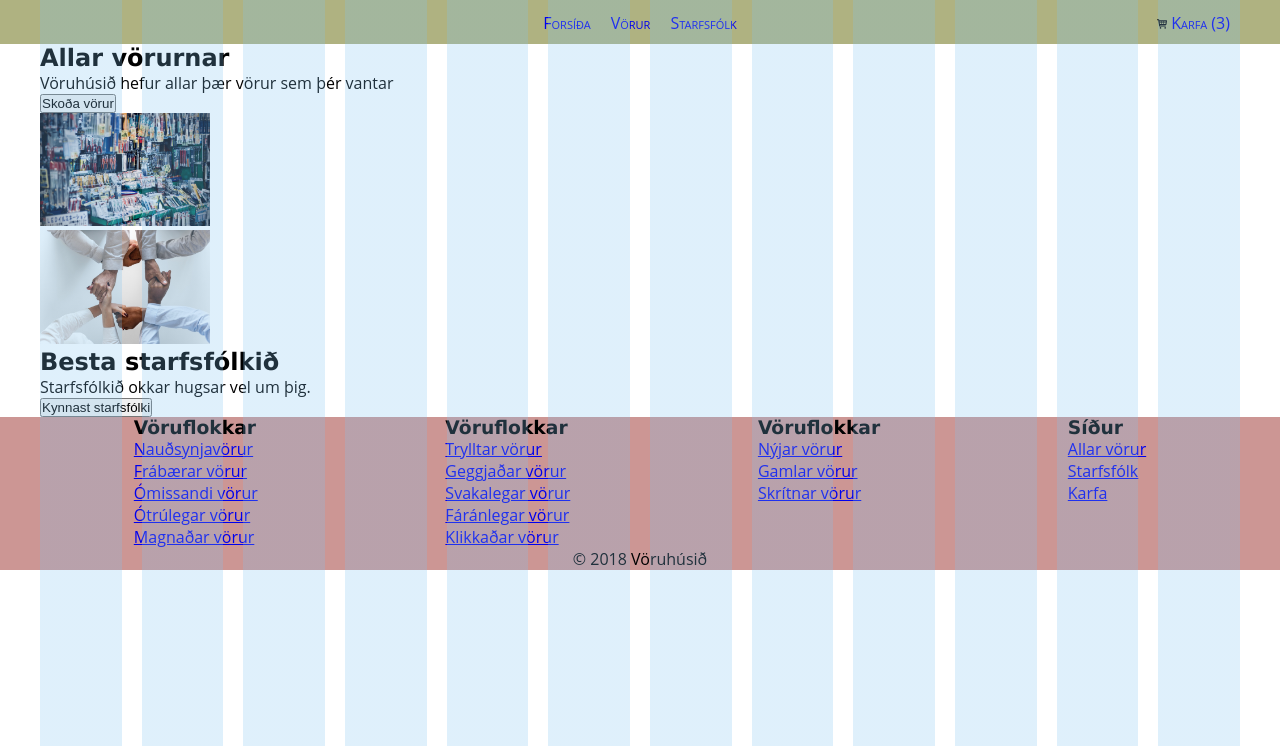
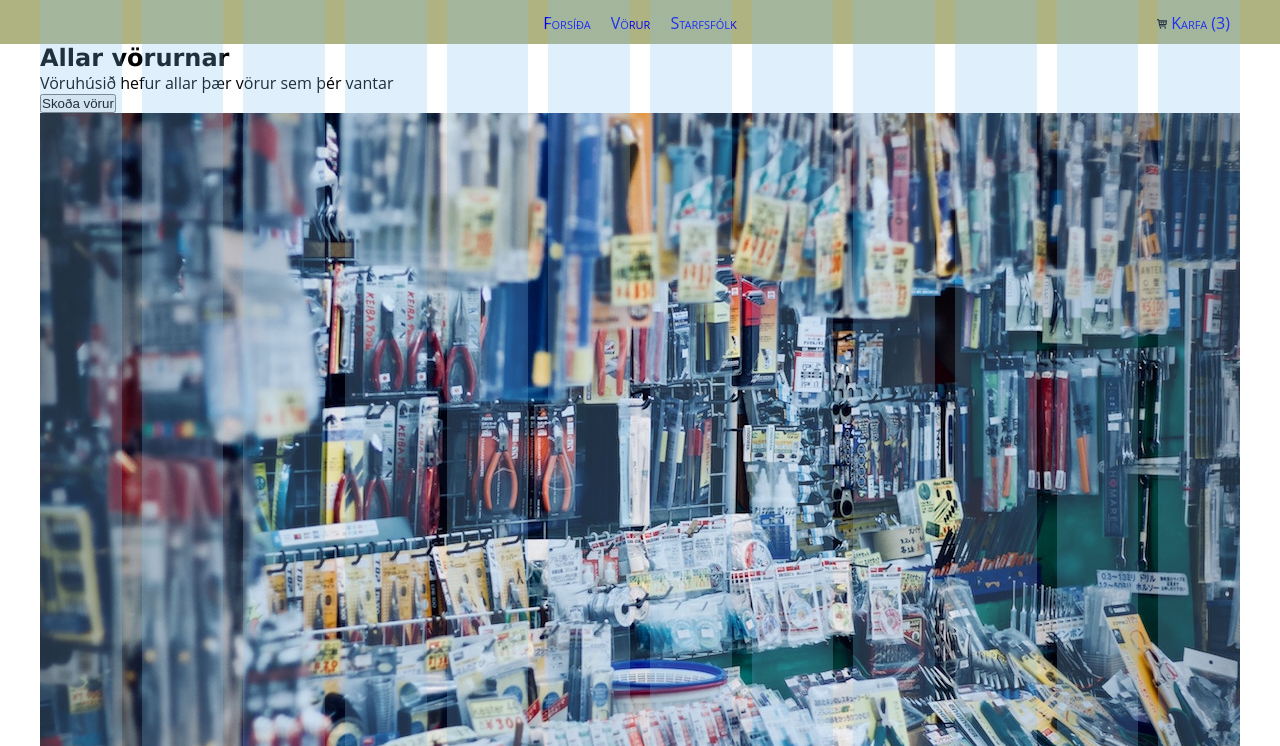
Before and after one commit to MartaVidar/Hopverkefni1, a website: page index.html in a window 1280 px wide. Shown: the part 54-800 px from the top of the page. Drawn offline with Linux system fonts and the light colour scheme.

Commit message:
Lagaði, slatta. Er rétt í 1500 allavega þarf að laga hitt

```diff
--- a/index.html
+++ b/index.html
@@ -1,5 +1,6 @@
 <!doctype html>
 <html lang="en">
+
 <head>
   <meta charset="utf-8">
   <meta name="viewport" content="width=device-width, initial-scale=1">
@@ -8,6 +9,7 @@
   <link rel="stylesheet" href="grid.css">
   <link rel="stylesheet" href="./pages/styles.css">
 </head>
+
 <body>
   <header class="header__row">
     <section class="header__col">
@@ -31,20 +33,24 @@
   </header>
 
   <main>
-      <div>
-        <div class="product__info">
+    <div class="indexcontainer">
+      <div class="index__card">
+        <div class="index__info">
           <h2>Allar vörurnar</h2>
           <p>Vöruhúsið hefur allar þær vörur sem þér vantar</p>
-          <button type="button">Skoða vörur</button>
+          <button type="button" class="index__button">Skoða vörur</button>
         </div>
-        <img class="image" src="./img/products.jpg" alt="Margar vörur">
+        <img class="index__image" src="./img/products.jpg" alt="Margar vörur">
       </div>
 
-      <div>
-        <img class="image" src="./img/team.jpg" alt="Gott teymi">
+      <div class="index__card">
+        <img class="index__image" src="./img/team.jpg" alt="Gott teymi">
+        <div class="index__info">
           <h2>Besta starfsfólkið</h2>
           <p>Starfsfólkið okkar hugsar vel um þig.</p>
-        <button type="button">Kynnast starfsfólki</button>
+          <button type="button" class="index__button">Kynnast starfsfólki</button>
+        </div>
+      </div>
     </div>
   </main>
 
@@ -129,4 +135,5 @@
     </div>
   </footer>
 </body>
+
 </html>
```
Lines whose indentation alone changed are shown as unchanged.
